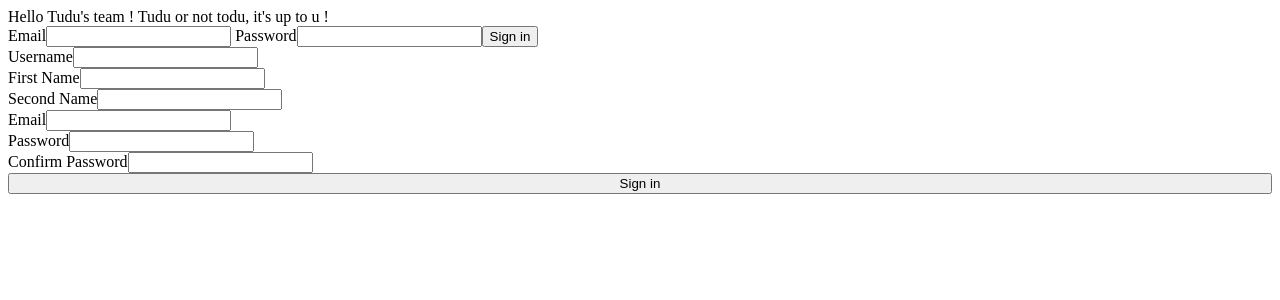
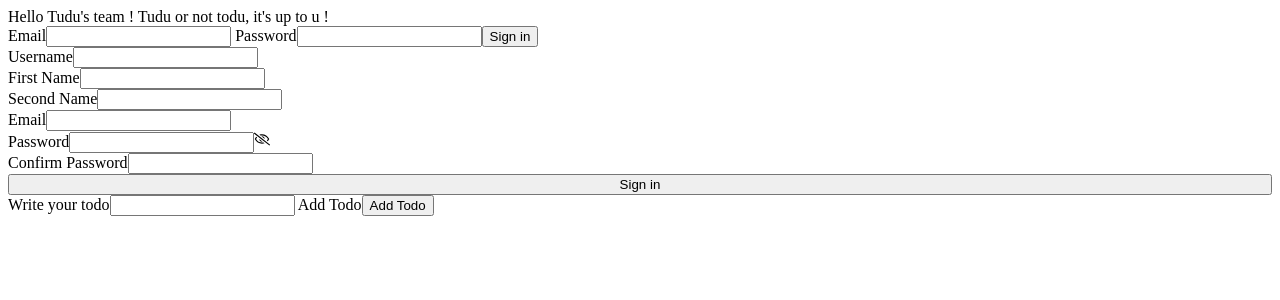
Before and after one commit to NadegeHbg/tudu-frontend, a React (Create React App) app: page / in a window 1280 px wide. Shown: the top 300 px of the page. Built offline with nearby package versions, Linux system fonts and the light colour scheme.

Commit message:
finished forms

```diff
--- a/package.json
+++ b/package.json
@@ -10,6 +10,7 @@
     "react": "^18.2.0",
     "react-dom": "^18.2.0",
     "react-hook-form": "^7.43.1",
+    "react-icons": "^4.7.1",
     "react-router-dom": "^6.8.1",
     "react-scripts": "5.0.1",
     "web-vitals": "^2.1.4"
--- a/src/Components/forms/Registration.jsx
+++ b/src/Components/forms/Registration.jsx
@@ -1,25 +1,36 @@
 import React, { useState } from 'react';
 import { useForm } from 'react-hook-form';
+import { FaRegEyeSlash } from "react-icons/fa";
 
 export default function Registration() {
 
     const {
         register,
         handleSubmit,
-        // formState: { errors }
+        watch,
+        formState: { errors }
     } = useForm();
+    const [passwordShown, setPasswordShown] = useState(false);
 
-console.log(register.password)
+    const togglePassword = () => {
+        setPasswordShown(!passwordShown);
+    };
 
     const onSubmit = async (data = {}) => {
         console.log(data, 'data')
     }
 
     return (
-        <form onSubmit={handleSubmit(onSubmit)} style={{display: 'flex', flexDirection: "column"}}>
+        <form onSubmit={handleSubmit(onSubmit)} style={{ display: 'flex', flexDirection: "column" }}>
             <label htmlFor="username">Username
-                <input type="text" required name="username" {...register("username")} />
+                <input type="text" name="username" {...register("username", {
+                    required: true, minLength: {
+                        value: 4,
+                        message: "Username must have at least 8 characters"
+                    }
+                })} />
             </label>
+            {errors.username && <p style={{ color: "red" }}>{errors.username.message}</p>}
             <label htmlFor="firstName"> First Name
                 <input type="firstName" required name="firstName" {...register("firstName")} />
             </label>
@@ -30,11 +41,24 @@ console.log(register.password)
                 <input type="email" required name="email" {...register("email")} />
             </label>
             <label htmlFor="password">Password
-                <input type="password" required name="password" {...register("password")} />
+                <input type={passwordShown ? "text" : "password"} name="password" {...register("password", {
+                    required: true,
+                    pattern: /^(?=.*\d)(?=.*[a-z])(?=.*[A-Z]).{6,15}$/,
+                })} />
+                <FaRegEyeSlash onClick={togglePassword}/>
             </label>
+            {errors.password && <p style={{ color: "red" }}>Password should include capital letter, special symbol, number and at least to be 4 characters</p>}
             <label htmlFor="confirmPassword"> Confirm Password
-                <input type="confirmPassword" required name="confirmPassword" {...register("confirmPassword")} />
+                <input type="password" required name="confirmPassword" {...register("confirmPassword", {
+                    required: true,
+                    validate: (val) => {
+                        if (watch('password') !== val) {
+                            return "Your passwords do not match";
+                        }
+                    },
+                })} />
             </label>
+            {errors.confirmPassword && <p style={{ color: "red" }}>{errors.confirmPassword.message}</p>}
             <input type="Submit" name="Submit" defaultValue="Sign in" />
         </form>
     )
--- /dev/null
+++ b/src/Components/forms/TodoItemForm.jsx
@@ -0,0 +1,32 @@
+import React from 'react';
+import { useForm } from 'react-hook-form';
+
+export default function TodoItemForm() {
+
+    const {
+        register,
+        handleSubmit,
+        formState: { errors }
+    } = useForm();
+
+    const onSubmit = async (data = {}) => {
+        console.log(data, 'data')
+    }
+
+    return (
+        <form onSubmit={handleSubmit(onSubmit)}>
+            <label htmlFor="todoItem">Write your todo
+                <input type="text"  name="todoItem" {...register("todoItem", {
+                    required: true, minLength: {
+                        value: 2,
+                        message: "Your todo is to short. Try to do more"
+                    }
+                })} />
+            </label>
+            {errors.todoItem && <p style={{ color: "red" }}>{errors.todoItem.message}</p>}
+            <label htmlFor="addTodo"> Add Todo
+            <input type="Submit" name="addTodo" defaultValue="Add Todo" />
+            </label>
+        </form>
+    )
+}
--- a/src/pages/Home.jsx
+++ b/src/pages/Home.jsx
@@ -1,11 +1,13 @@
 import Login from "../Components/forms/Login";
 import Registration from "../Components/forms/Registration";
-
+import TodoItemForm from '../Components/forms/TodoItemForm';
 const HomePage = () => {
     return(
 <>
 <Login/>
-<Registration/></>
+<Registration/>
+<TodoItemForm/>
+</>
     )
 }
 
```
Also changed, not shown: src/Components/forms/SearchBar.jsx (deleted), 1 other file (tests, documents, lock files or other folders).
